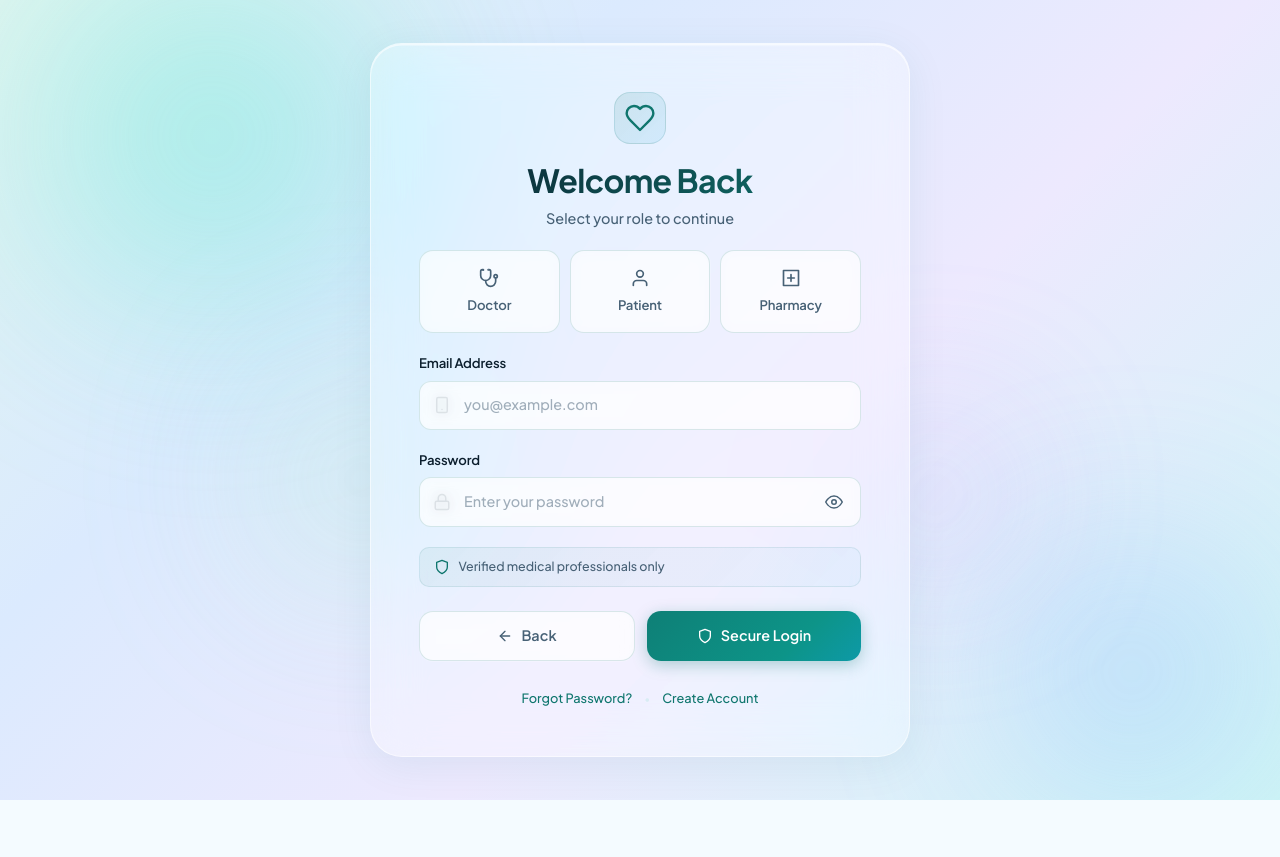
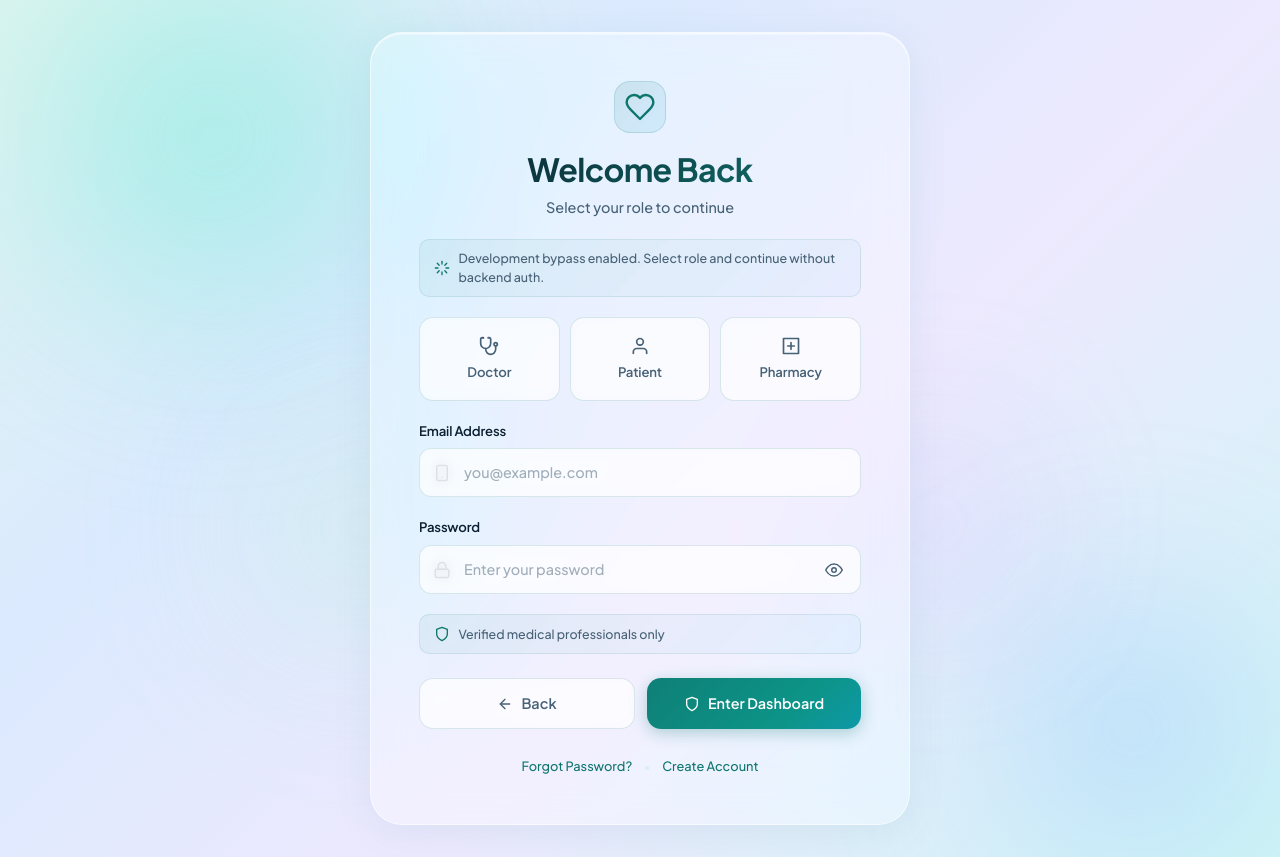
Before and after one commit to Karangupta97/VitalCode, a React (Vite) app in the folder Frontend/: page /login in a window 1280 px wide. Before the commit the page ends 800 px from the top, so only its background shows below. Built offline with nearby package versions, Linux system fonts and the light colour scheme.

Commit message:
feat: implement development authentication bypass in LoginPage

```diff
--- a/Frontend/src/pages/LoginPage.jsx
+++ b/Frontend/src/pages/LoginPage.jsx
@@ -558,6 +558,7 @@ const loginPageStyles = String.raw`
 
 const API_BASE_URL = import.meta.env.VITE_API_BASE_URL || 'http://localhost:4000'
 const EMAIL_REGEX = /^[^\s@]+@[^\s@]+\.[^\s@]+$/
+const DEV_AUTH_BYPASS_ENABLED = import.meta.env.DEV && import.meta.env.VITE_DISABLE_DEV_AUTH_BYPASS !== 'true'
 
 const ROLES = [
   {
@@ -607,8 +608,10 @@ const LoginPage = () => {
   const validate = () => {
     const newErrors = {}
     if (!selectedRole) newErrors.role = 'Please select a role'
-    if (!EMAIL_REGEX.test(email.trim())) newErrors.email = 'Please enter a valid email address'
-    if (!password.trim()) newErrors.password = 'Password is required'
+    if (!DEV_AUTH_BYPASS_ENABLED) {
+      if (!EMAIL_REGEX.test(email.trim())) newErrors.email = 'Please enter a valid email address'
+      if (!password.trim()) newErrors.password = 'Password is required'
+    }
     setErrors(newErrors)
     return Object.keys(newErrors).length === 0
   }
@@ -634,6 +637,28 @@ const LoginPage = () => {
 
     setServerError('')
     setIsLoading(true)
+
+    if (DEV_AUTH_BYPASS_ENABLED) {
+      const mockUser = {
+        id: `dev-${selectedRole}`,
+        email: email.trim() || `${selectedRole}@dev.local`,
+        role: selectedRole,
+        isEmailVerified: true,
+      }
+
+      localStorage.setItem('vitalcode_token', 'dev-bypass-token')
+      localStorage.setItem('vitalcode_user', JSON.stringify(mockUser))
+
+      const destinationByRole = {
+        doctor: '/doctor-dashboard',
+        patient: '/patient-dashboard',
+        pharmacy: '/services',
+      }
+
+      navigate(destinationByRole[selectedRole] || '/')
+      setIsLoading(false)
+      return
+    }
 
     try {
       const response = await fetch(`${API_BASE_URL}/api/auth/login`, {
@@ -670,7 +695,7 @@ const LoginPage = () => {
 
       const destinationByRole = {
         doctor: '/doctor-dashboard',
-        patient: '/services',
+        patient: '/patient-dashboard',
         pharmacy: '/services',
       }
 
@@ -705,6 +730,22 @@ const LoginPage = () => {
               <h2 className="login-title">Welcome Back</h2>
               <p className="login-subtitle">Select your role to continue</p>
             </div>
+
+            {DEV_AUTH_BYPASS_ENABLED && (
+              <div className="login-verified-badge" role="status">
+                <svg width="16" height="16" viewBox="0 0 24 24" fill="none" stroke="currentColor" strokeWidth="2" strokeLinecap="round" strokeLinejoin="round">
+                  <path d="M12 2v4" />
+                  <path d="M12 18v4" />
+                  <path d="M4.93 4.93l2.83 2.83" />
+                  <path d="M16.24 16.24l2.83 2.83" />
+                  <path d="M2 12h4" />
+                  <path d="M18 12h4" />
+                  <path d="M4.93 19.07l2.83-2.83" />
+                  <path d="M16.24 7.76l2.83-2.83" />
+                </svg>
+                <span>Development bypass enabled. Select role and continue without backend auth.</span>
+              </div>
+            )}
 
             {/* Role Selector */}
             <div className="login-section">
@@ -845,7 +886,7 @@ const LoginPage = () => {
                     <svg width="16" height="16" viewBox="0 0 24 24" fill="none" stroke="currentColor" strokeWidth="2" strokeLinecap="round" strokeLinejoin="round">
                       <path d="M12 22s8-4 8-10V5l-8-3-8 3v7c0 6 8 10 8 10z" />
                     </svg>
-                    Secure Login
+                    {DEV_AUTH_BYPASS_ENABLED ? 'Enter Dashboard' : 'Secure Login'}
                   </>
                 )}
               </button>
```
